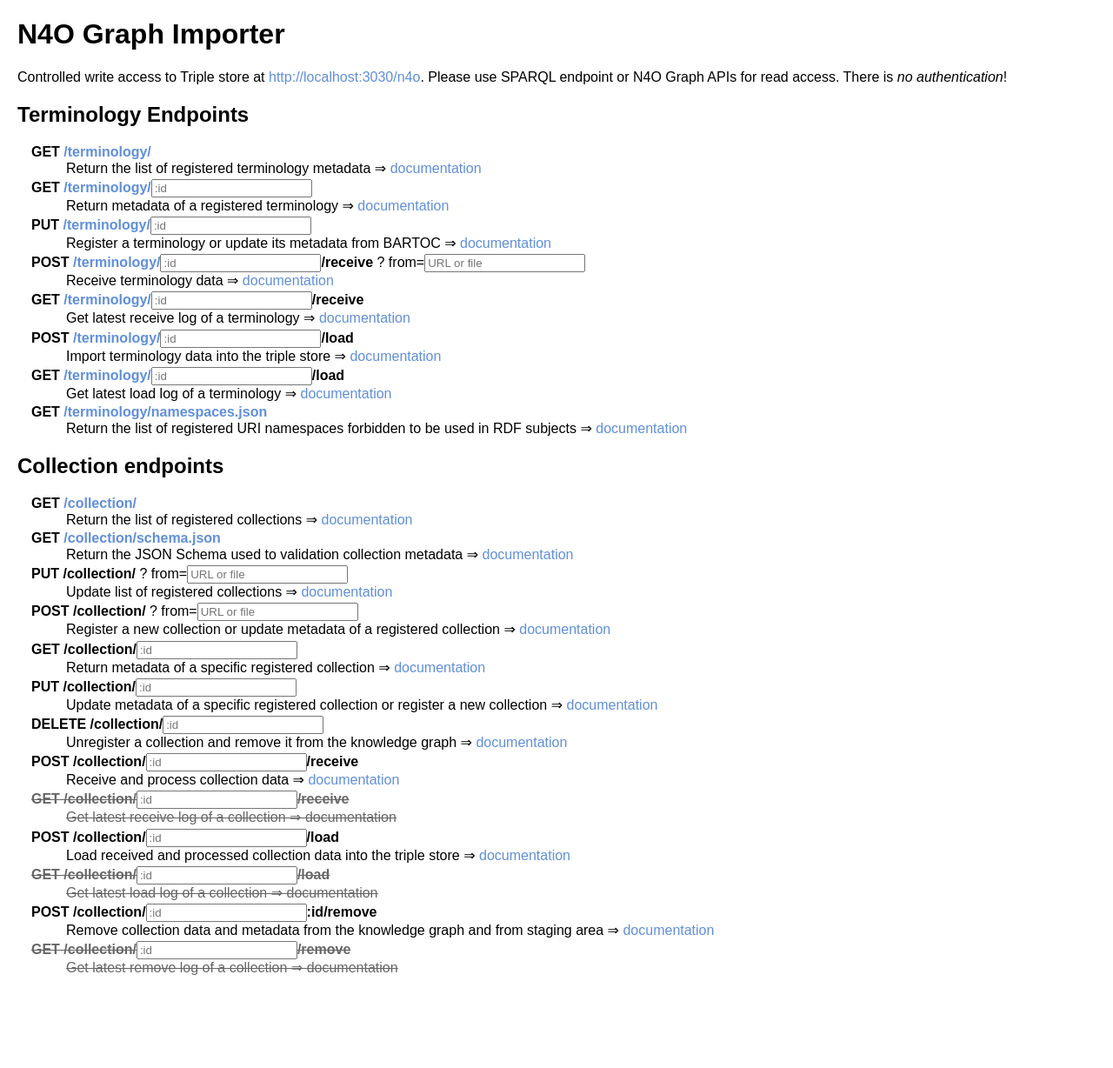
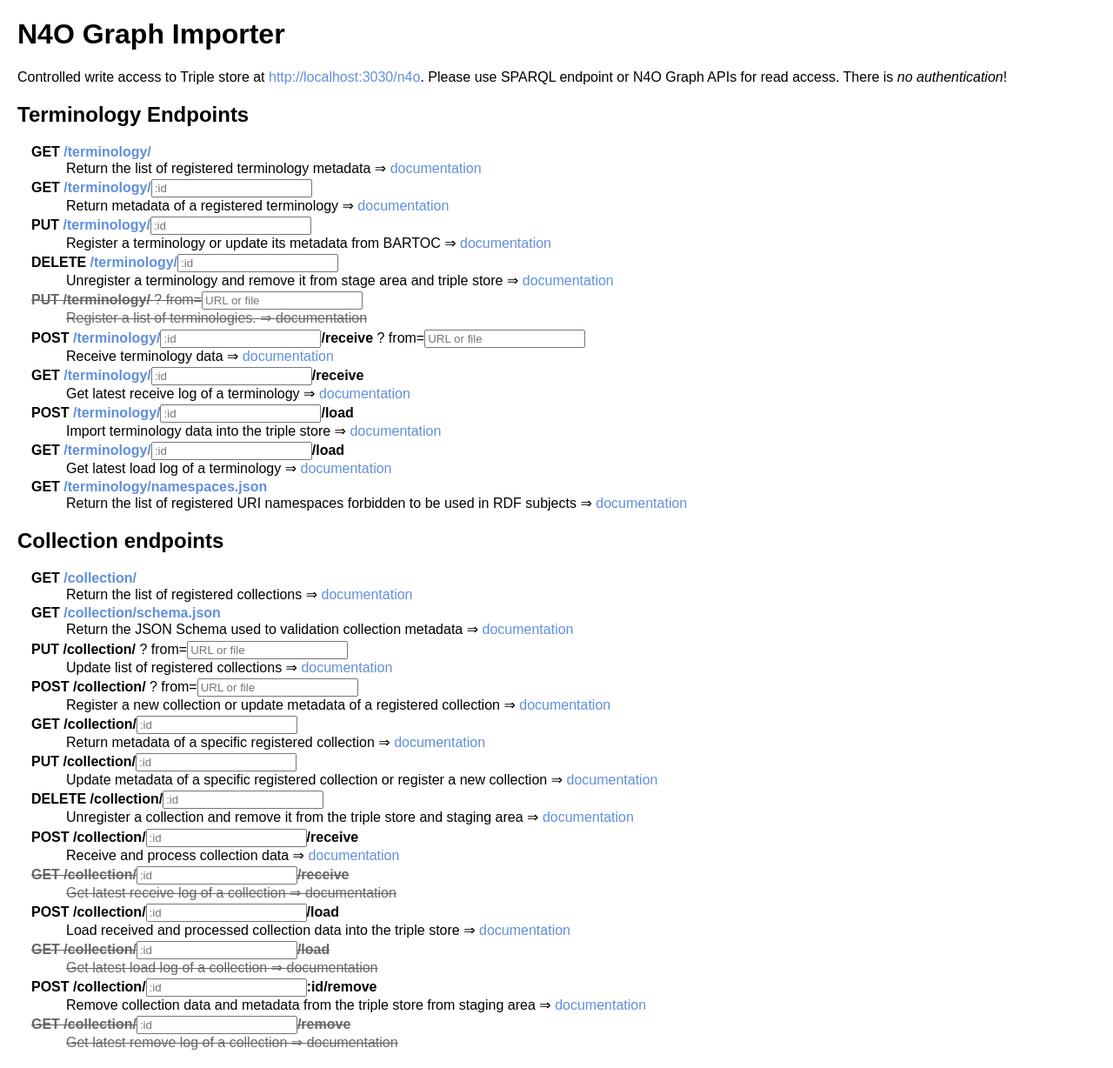
Before and after one commit to nfdi4objects/n4o-graph-importer, a Flask app: page / in a window 1280 px wide. Shown: the whole page at 87% size. Before the commit the page ends 1121 px from the top, so only its background shows below. Run offline with Flask 3, Linux system fonts and the light colour scheme; parts of the project's set-up code (start-up, migrations or seed data) failed here and were passed over.

Commit message:
Extend documentation

```diff
--- a/templates/index.html
+++ b/templates/index.html
@@ -67,7 +67,7 @@
       </li>
       <li>
         <b>GET <a href="javascript:;" onclick="visit('/terminology/'+getValue('trm0'))">/terminology/</a>{{ input_id("trm0") }}</b>
-        {{ help("Return metadata of a registered terminology","get-terminology_id") }}
+        {{ help("Return metadata of a registered terminology","get-terminologyid") }}
       </li>
       <li>
         <b>PUT <a href="javascript:;" onclick="registerTerminology()">/terminology/</a>{{ input_id("trm1") }}</b>
@@ -75,14 +75,26 @@
         {{ help("Register a terminology or update its metadata from BARTOC","put-terminologyid") }}
       </li>
       <li>
+        <b>DELETE <a href="javascript:;" onclick="deleteTerminology()">/terminology/</a>{{ input_id("trm1a") }}</b>
+        <span id="msg1a"></span>
+        {{ help("Unregister a terminology and remove it from stage area and triple store","delete-terminologyid") }}
+      </li>
+      <li class="disabled">
+        <b>PUT <a href="javascript:;" onclick="putTerminologies()">/terminology/</a></b>
+        ? from=<input type="text" placeholder="URL or file" id="allTerminologiesFrom" />
+        <!-- TODO: file upload -->
+        <span id="msg1b"></span>
+        {{ help("Register a list of terminologies.","put-terminology") }}
+      </li>
+      <li>
         <b>POST <a href="javascript:;" onclick="receiveTerminology()">/terminology/</a>{{ input_id("trm2") }}/receive</b>
         ? from=<input type="text" placeholder="URL or file" id="terminologyFrom" />
         <span id="msg2"></span>
-        {{ help("Receive terminology data","post-terminology_id_receive") }}
+        {{ help("Receive terminology data","post-terminologyidreceive") }}
       </li>
       <li>
         <b>GET <a href="javascript:;" onclick="visit('/terminology/'+getValue('trm3')+'/receive')">/terminology/</a>{{ input_id("trm3") }}/receive</b>
-        {{ help("Get latest receive log of a terminology","get-terminology_id_receive") }}
+        {{ help("Get latest receive log of a terminology","get-terminologyidreceive") }}
       </li>
       <li>
         <b>POST <a href="javascript:;" onclick="loadTerminology()">/terminology/</a>{{ input_id("trm4") }}/load</b>
@@ -95,7 +107,7 @@
       </li>
       <li>
         <b>GET <a href="/terminology/namespaces.json">/terminology/namespaces.json</a></b>
-        {{ help("Return the list of registered URI namespaces forbidden to be used in RDF subjects","get-terminology-namespaces_json") }}
+        {{ help("Return the list of registered URI namespaces forbidden to be used in RDF subjects","get-terminologynamespacesjson") }}
       </li>
     </ul>
     <h2>Collection endpoints</h2>
@@ -111,6 +123,7 @@
       <li>
         <b>PUT /collection/</b>
         ? from=<input type="text" placeholder="URL or file" id="allCollectionsFrom" />
+        <!-- TODO: file upload -->
         <span id="msg4"></span>
         {{ help("Update list of registered collections","put-collection") }}
       </li>
@@ -132,7 +145,7 @@
       <li>
         <b>DELETE /collection/{{ input_id("col2") }}</b>
         <span id="msg7"></span>
-        {{ help("Unregister a collection and remove it from the knowledge graph","delete-collectionid") }}
+        {{ help("Unregister a collection and remove it from the triple store and staging area","delete-collectionid") }}
       </li>
       <li>
         <b>POST /collection/{{ input_id("col3") }}/receive</b>
@@ -155,7 +168,7 @@
       <li>
         <b>POST /collection/{{ input_id("col7") }}:id/remove</b>
         <span id="msg10"></span>
-        {{ help("Remove collection data and metadata from the knowledge graph and from staging area","post-collectioniddelete") }}
+        {{ help("Remove collection data and metadata from the triple store from staging area","post-collectioniddelete") }}
       </li>
       <li class="disabled">
         <b>GET /collection/{{ input_id("col8") }}/remove</b>
@@ -173,7 +186,7 @@
 var trmId, colId
 
 const request = async (url, method, msg) => {
-  for (let m of [1,2,3,4,5,6,7,8,9].map(i => $("msg"+i))) {
+  for (let m of [1,'1a','1b',2,3,4,5,6,7,8,9].map(i => $("msg"+i))) {
     m.textContent = ""
     m.className = ""
   }
@@ -198,6 +211,8 @@
 }
 
 const registerTerminology = async () => await request("./terminology/"+trmId[1].value, "PUT", "msg1")
+const deleteTerminology = async () => await request("./terminology/"+trmId[1].value, "DELETE", "msg1a")
+
 const receiveTerminology = async () => await request("./terminology/"+trmId[2].value+"/receive?from="+getValue("terminologyFrom"), "POST", "msg2")
 const loadTerminology = async () => await request("./terminology/"+trmId[4].value+"/load", "POST", "msg3")
 
```
Also changed, not shown: README.md.
